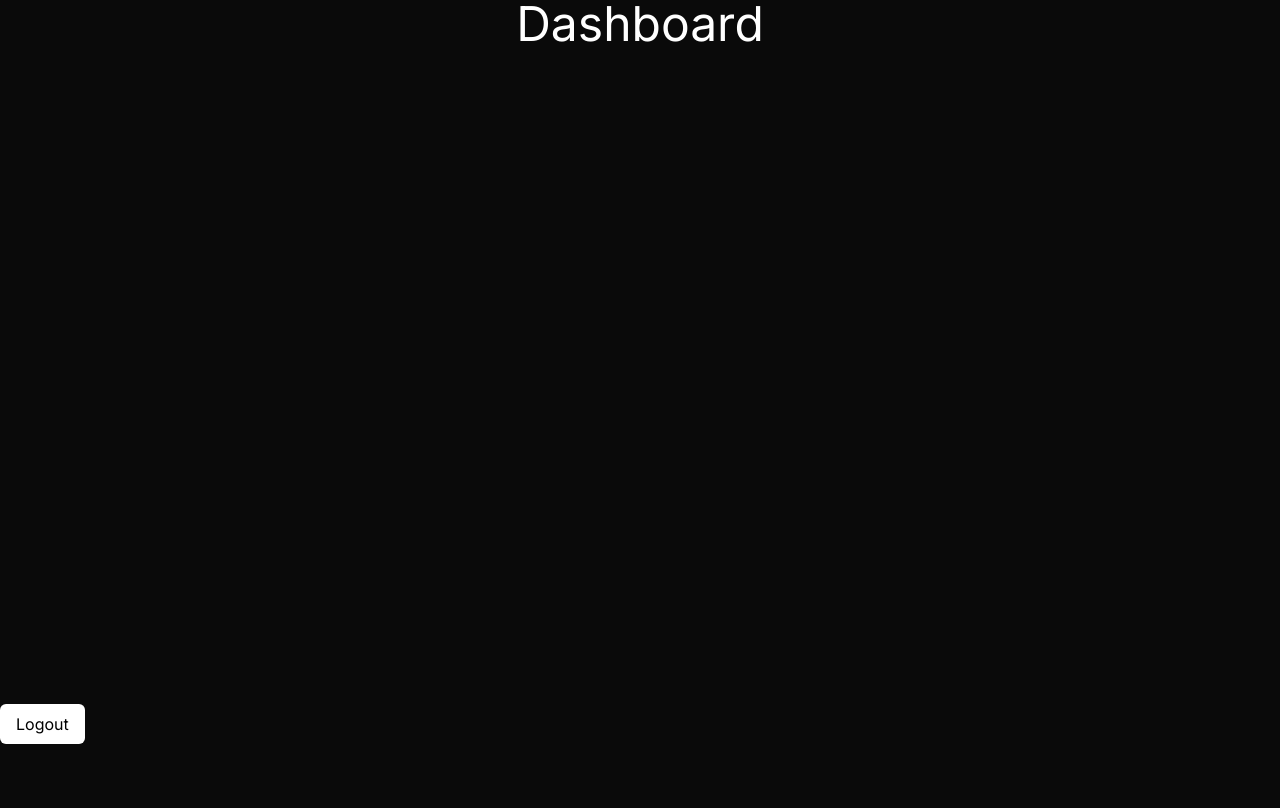
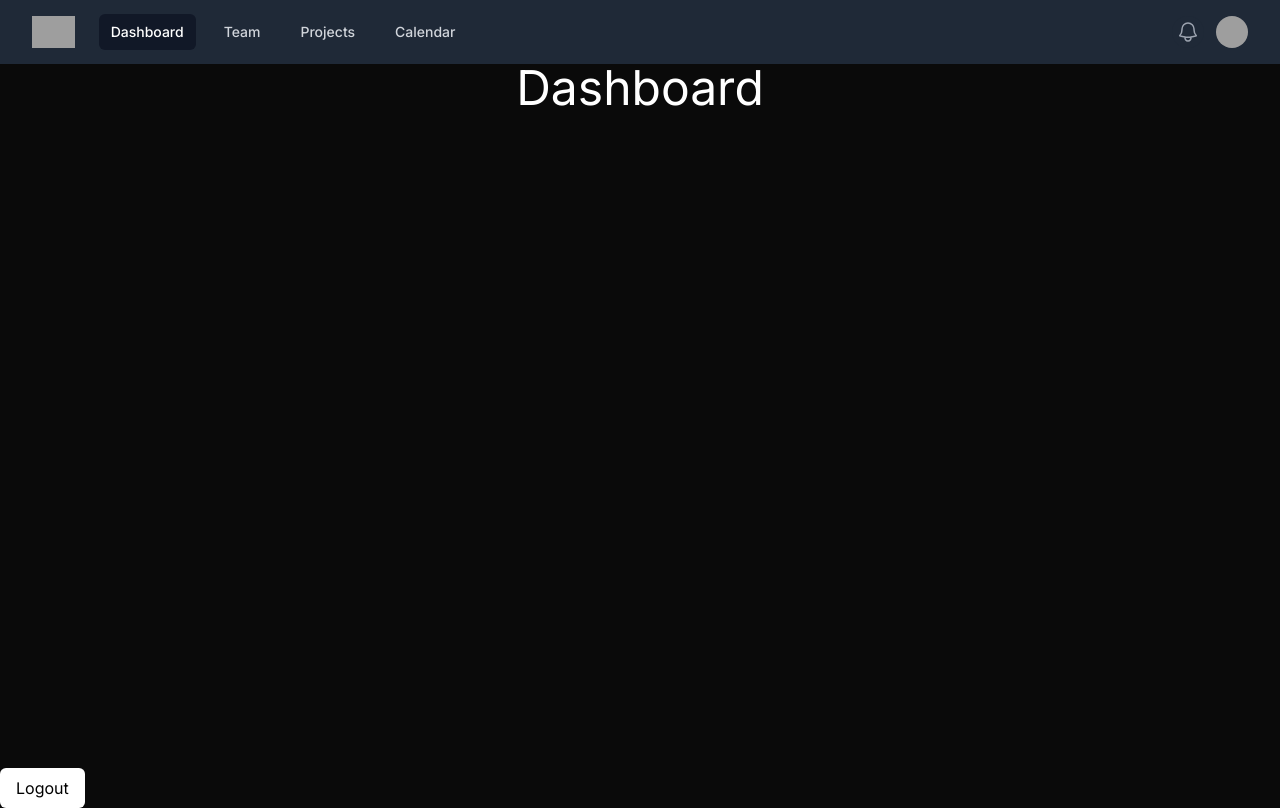
Before and after one commit to Rolas444/api-portfolio, a Next.js app: page /web in a window 1280 px wide. Built offline with nearby package versions, Linux system fonts and the light colour scheme; grey boxes are pictures that could not be loaded.

Commit message:
navigation

```diff
--- /dev/null
+++ b/app/web/layout.jsx
@@ -0,0 +1,19 @@
+import Nav from "../../components/navs/main-nav";
+
+const MainLayout = ({children}) => {
+
+    const menuList = [
+        { name: 'Dashboard', href: '#', current: true },
+        { name: 'Team', href: '#', current: false },
+        { name: 'Projects', href: '#', current: false },
+        { name: 'Calendar', href: '#', current: false },
+    ];
+    return (<>
+
+        <Nav menuList={menuList} />
+        {/* <h3 className="text-white">dash</h3> */}
+        {children}
+    </>)
+}
+
+export default MainLayout
--- a/app/web/page.jsx
+++ b/app/web/page.jsx
@@ -1,7 +1,7 @@
 'use client'
 import { signOut } from "next-auth/react"
 
-const DashboardPage = () => {
+const HomePage = () => {
     return (<>
         <section className="h-[calc(100vh-7rem)] flex justify-center">
             <h1 className="text-white text-5xl">Dashboard</h1>
@@ -15,4 +15,4 @@
     </>)
 }
 
-export default DashboardPage
+export default HomePage
--- a/components/navs/main-nav.jsx
+++ b/components/navs/main-nav.jsx
@@ -1,3 +1,5 @@
+'use client'
+import { Fragment } from 'react'
 import {
     Disclosure,
     DisclosureButton,
@@ -7,16 +9,148 @@
     MenuItem,
     MenuItems,
     Transition,
-  } from '@headlessui/react'
+} from '@headlessui/react'
 
-const NavMain = ({menuList })=>{
+import { Bars3Icon, BellIcon, XMarkIcon } from '@heroicons/react/24/outline'
+
+function classNames(...classes) {
+    return classes.filter(Boolean).join(' ')
+  }
+
+
+const Nav = ({ menuList }) => {
 
 
     return (<>
         <Disclosure as="nav" className="bg-gray-800">
+            {({ open }) => (
+                <>
+                    <div className="mx-auto max-w-7xl px-2 sm:px-6 lg:px-8">
+                        <div className="relative flex h-16 items-center justify-between">
+                            <div className="absolute inset-y-0 left-0 flex items-center sm:hidden">
+                                {/* Mobile menu button*/}
+                                <DisclosureButton className="relative inline-flex items-center justify-center rounded-md p-2 text-gray-400 hover:bg-gray-700 hover:text-white focus:outline-none focus:ring-2 focus:ring-inset focus:ring-white">
+                                    <span className="sr-only">Open main menu</span>
+                                    {open ? (
+                                        <XMarkIcon className="block h-6 w-6" aria-hidden="true" />
+                                    ) : (
+                                        <Bars3Icon className="block h-6 w-6" aria-hidden="true" />
+                                    )}
+                                </DisclosureButton>
+                            </div>
+                            <div className="flex flex-1 items-center justify-center sm:items-stretch sm:justify-start">
+                                <div className="flex flex-shrink-0 items-center">
+                                    <img
+                                        className="h-8 w-auto"
+                                        src="https://tailwindui.com/img/logos/mark.svg?color=indigo&shade=500"
+                                        alt="Your Company"
+                                    />
+                                </div>
+                                <div className="hidden sm:ml-6 sm:block">
+                                    <div className="flex space-x-4">
+                                        {menuList.map((item) => (
+                                            <a
+                                                key={item.name}
+                                                href={item.href}
+                                                className={classNames(
+                                                    item.current ? 'bg-gray-900 text-white' : 'text-gray-300 hover:bg-gray-700 hover:text-white',
+                                                    'rounded-md px-3 py-2 text-sm font-medium'
+                                                )}
+                                                aria-current={item.current ? 'page' : undefined}
+                                            >
+                                                {item.name}
+                                            </a>
+                                        ))}
+                                    </div>
+                                </div>
+                            </div>
+                            <div className="absolute inset-y-0 right-0 flex items-center pr-2 sm:static sm:inset-auto sm:ml-6 sm:pr-0">
+                                <button
+                                    type="button"
+                                    className="relative rounded-full bg-gray-800 p-1 text-gray-400 hover:text-white focus:outline-none focus:ring-2 focus:ring-white focus:ring-offset-2 focus:ring-offset-gray-800"
+                                >
+                                    <span className="sr-only">View notifications</span>
+                                    <BellIcon className="h-6 w-6" aria-hidden="true" />
+                                </button>
 
+                                {/* Profile dropdown */}
+                                <Menu as="div" className="relative ml-3">
+                                    <MenuButton className="relative flex rounded-full bg-gray-800 text-sm focus:outline-none focus:ring-2 focus:ring-white focus:ring-offset-2 focus:ring-offset-gray-800">
+                                        <span className="sr-only">Open user menu</span>
+                                        <img
+                                            className="h-8 w-8 rounded-full"
+                                            src="https://images.unsplash.com/photo-1472099645785-5658abf4ff4e?ixlib=rb-1.2.1&ixid=eyJhcHBfaWQiOjEyMDd9&auto=format&fit=facearea&facepad=2&w=256&h=256&q=80"
+                                            alt=""
+                                        />
+                                    </MenuButton>
+                                    <Transition
+                                        enter="transition ease-out duration-100"
+                                        enterFrom="transform opacity-0 scale-95"
+                                        enterTo="transform opacity-100 scale-100"
+                                        leave="transition ease-in duration-75"
+                                        leaveFrom="transform opacity-100 scale-100"
+                                        leaveTo="transform opacity-0 scale-95"
+                                    >
+                                        <MenuItems className="absolute right-0 z-10 mt-2 w-48 origin-top-right rounded-md bg-white py-1 shadow-lg ring-1 ring-black ring-opacity-5 focus:outline-none">
+                                            <MenuItem>
+                                                {({ focus }) => (
+                                                    <a
+                                                        href="#"
+                                                        className={classNames(focus ? 'bg-gray-100' : '', 'block px-4 py-2 text-sm text-gray-700')}
+                                                    >
+                                                        Your Profile
+                                                    </a>
+                                                )}
+                                            </MenuItem>
+                                            <MenuItem>
+                                                {({ focus }) => (
+                                                    <a
+                                                        href="#"
+                                                        className={classNames(focus ? 'bg-gray-100' : '', 'block px-4 py-2 text-sm text-gray-700')}
+                                                    >
+                                                        Settings
+                                                    </a>
+                                                )}
+                                            </MenuItem>
+                                            <MenuItem>
+                                                {({ focus }) => (
+                                                    <a
+                                                        href="#"
+                                                        className={classNames(focus ? 'bg-gray-100' : '', 'block px-4 py-2 text-sm text-gray-700')}
+                                                    >
+                                                        Sign out
+                                                    </a>
+                                                )}
+                                            </MenuItem>
+                                        </MenuItems>
+                                    </Transition>
+                                </Menu>
+                            </div>
+                        </div>
+                    </div>
+
+                    <DisclosurePanel className="sm:hidden">
+                        <div className="space-y-1 px-2 pb-3 pt-2">
+                            {menuList.map((item) => (
+                                <DisclosureButton
+                                    key={item.name}
+                                    as="a"
+                                    href={item.href}
+                                    className={classNames(
+                                        item.current ? 'bg-gray-900 text-white' : 'text-gray-300 hover:bg-gray-700 hover:text-white',
+                                        'block rounded-md px-3 py-2 text-base font-medium'
+                                    )}
+                                    aria-current={item.current ? 'page' : undefined}
+                                >
+                                    {item.name}
+                                </DisclosureButton>
+                            ))}
+                        </div>
+                    </DisclosurePanel>
+                </>
+            )}
         </Disclosure>
     </>)
 }
 
-export default NavMain
+export default Nav
--- a/package.json
+++ b/package.json
@@ -10,9 +10,10 @@
   },
   "dependencies": {
     "@headlessui/react": "^2.0.4",
+    "@heroicons/react": "^2.1.3",
     "@prisma/client": "^5.15.0",
     "bcrypt": "^5.1.1",
-    "next": "14.2.3",
+    "next": "^14.2.4",
     "next-auth": "^4.24.7",
     "react": "^18",
     "react-dom": "^18",
```
Also changed, not shown: 1 other file (tests, documents, lock files or other folders).
